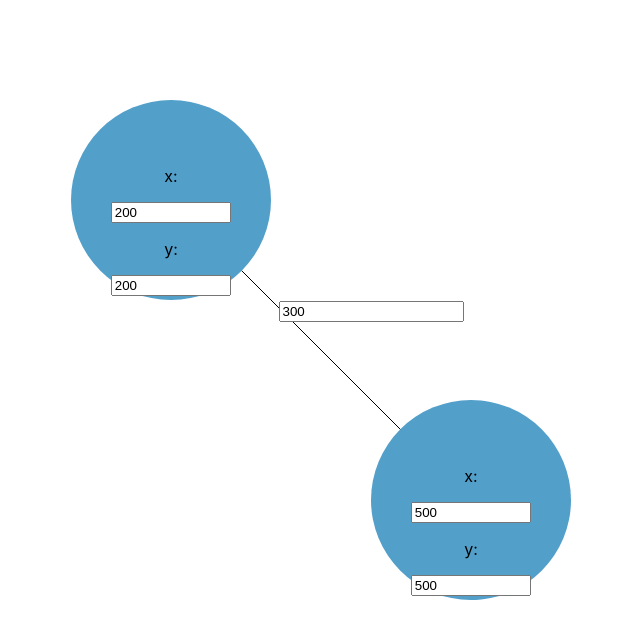
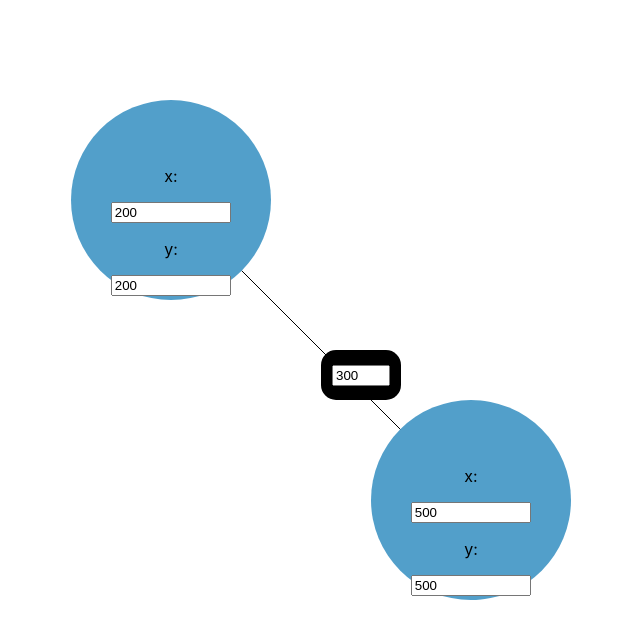
Before and after one commit to tammiec/vev-assessment, a React (Create React App) app: page / in a window 1280 px wide. Shown: the top 638 px of the page, without its empty margins (29-669 px from the left). Built offline with nearby package versions, Linux system fonts and the light colour scheme.

Commit message:
Add box and parseInt text changes

```diff
--- a/src/App.js
+++ b/src/App.js
@@ -24,7 +24,7 @@ const App = () =>{
   }, [circle1, circle2]);
 
   const onTextChange = (setState, key, val) => {
-    setState(prev => ({...prev, [key]: val}));
+    setState(prev => ({...prev, [key]: val ? parseInt(val) : 0 }));
   };
 
   return (
--- a/src/components/Circle.css
+++ b/src/components/Circle.css
@@ -1,7 +1,3 @@
-.circle-group {
-  z-index: 10;
-}
-
 .circle-text {
   width: 200px;
   height: 200px;
--- a/src/components/Circle.js
+++ b/src/components/Circle.js
@@ -15,7 +15,7 @@ const Circle = ({circle, onTextChange, setCircle, ...props}) => {
   return (
     <>
     {/* <Draggable position={circle} onDrag={handleDrag}> */}
-      <g className='circle-group'>
+      <g>
         <circle cx={circle.x} cy={circle.y} r="100px" fill="#529fca" />
         <foreignObject x={circle.x - 100} y={circle.y - 100} width='200px' height='200px'>
           <div className='circle-text'>
@@ -24,12 +24,14 @@ const Circle = ({circle, onTextChange, setCircle, ...props}) => {
               <input
                 value={circle.x}
                 type='number'
+                min={1}
                 onChange={e => onTextChange(setCircle, 'x', e.target.value)}
               />
               <p>y:</p>
               <input
                 value={circle.y}
                 type='number'
+                min={1}
                 onChange={e => onTextChange(setCircle, 'y', e.target.value)}
               />
             </div>
--- a/src/components/Line.css
+++ b/src/components/Line.css
@@ -1,3 +1,13 @@
-.line-group {
-  z-index: 1;
+.line-container {
+  background-color: black;
+  display: flex;
+  justify-content: center;
+  align-items: center;
+  border-radius: 15px;
+  height: 50px;
+  width: 80px;
 }
+
+.line-input {
+  width: 50px;
+}
--- a/src/components/Line.js
+++ b/src/components/Line.js
@@ -3,16 +3,21 @@ import React from 'react';
 import './Line.css';
 
 const Line = ({circle1, circle2, onTextChange, lineLength, setLineLength, ...props}) => {
+  console.log('circle2:', circle2)
+  console.log('circle1:', circle1)
 
   return (
     <g className='line-group'>
-      <line x1={circle1.x} y1={circle1.y} x2={circle2.x} y2={circle2.y} stroke="black" pathLength={lineLength} />
-      <foreignObject x={circle2.x - circle1.x} y={circle2.y - circle1.y} height='100px' width='200px'>
-        <input
-          value={lineLength}
-          type='number'
-          onChange={e => setLineLength(e.target.value)}
-        />
+      <line x1={circle1.x} y1={circle1.y} x2={circle2.x} y2={circle2.y} stroke="black" />
+      <foreignObject x={(circle1.x + circle2.x) / 2} y={(circle1.y + circle2.y) / 2} height='50px' width='80px'>
+        <div className='line-container'>
+          <input
+            className='line-input'
+            value={lineLength}
+            type='number'
+            onChange={e => setLineLength(e.target.value)}
+          />
+        </div>
       </foreignObject>
     </g>
   );
```
